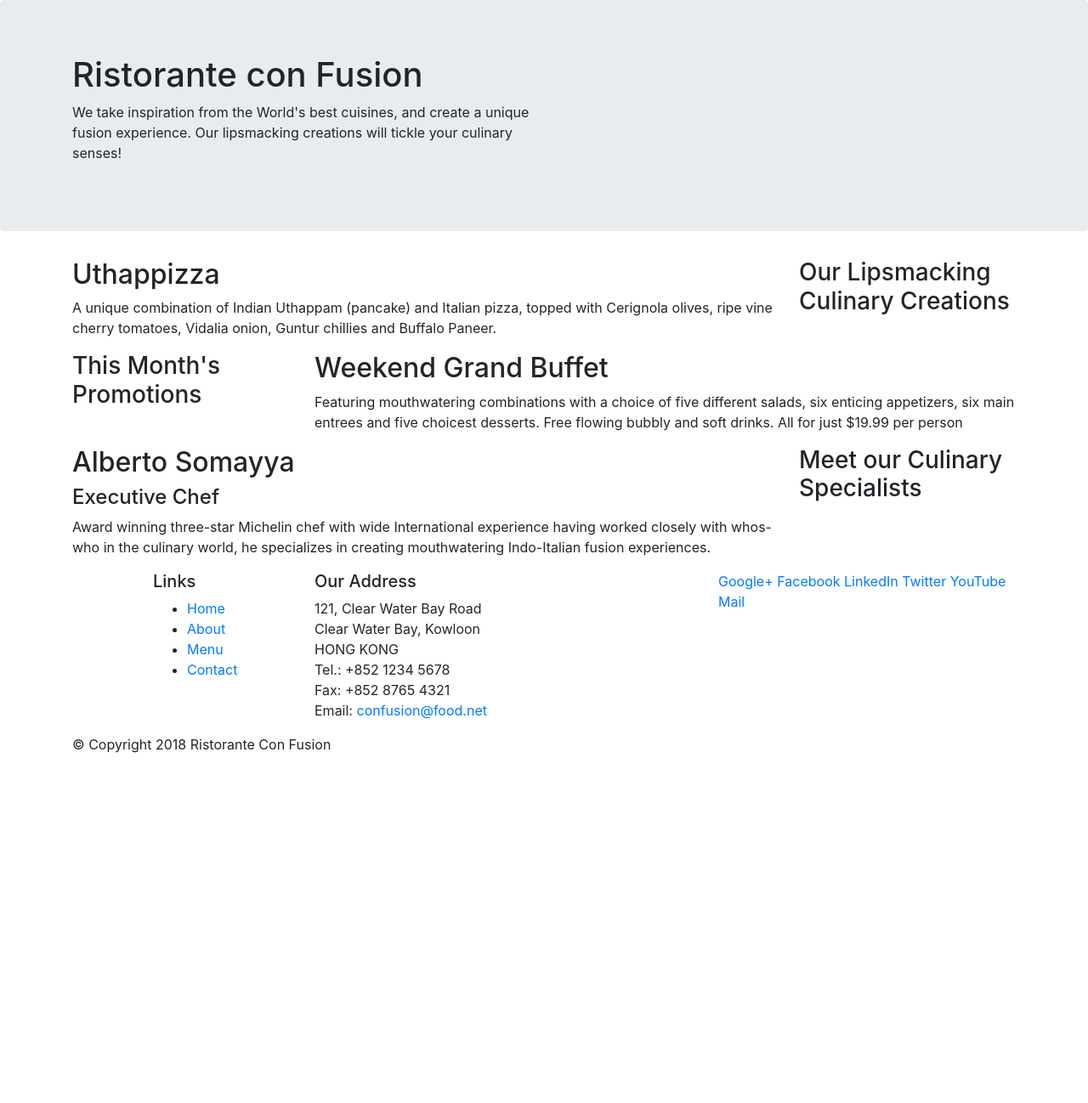
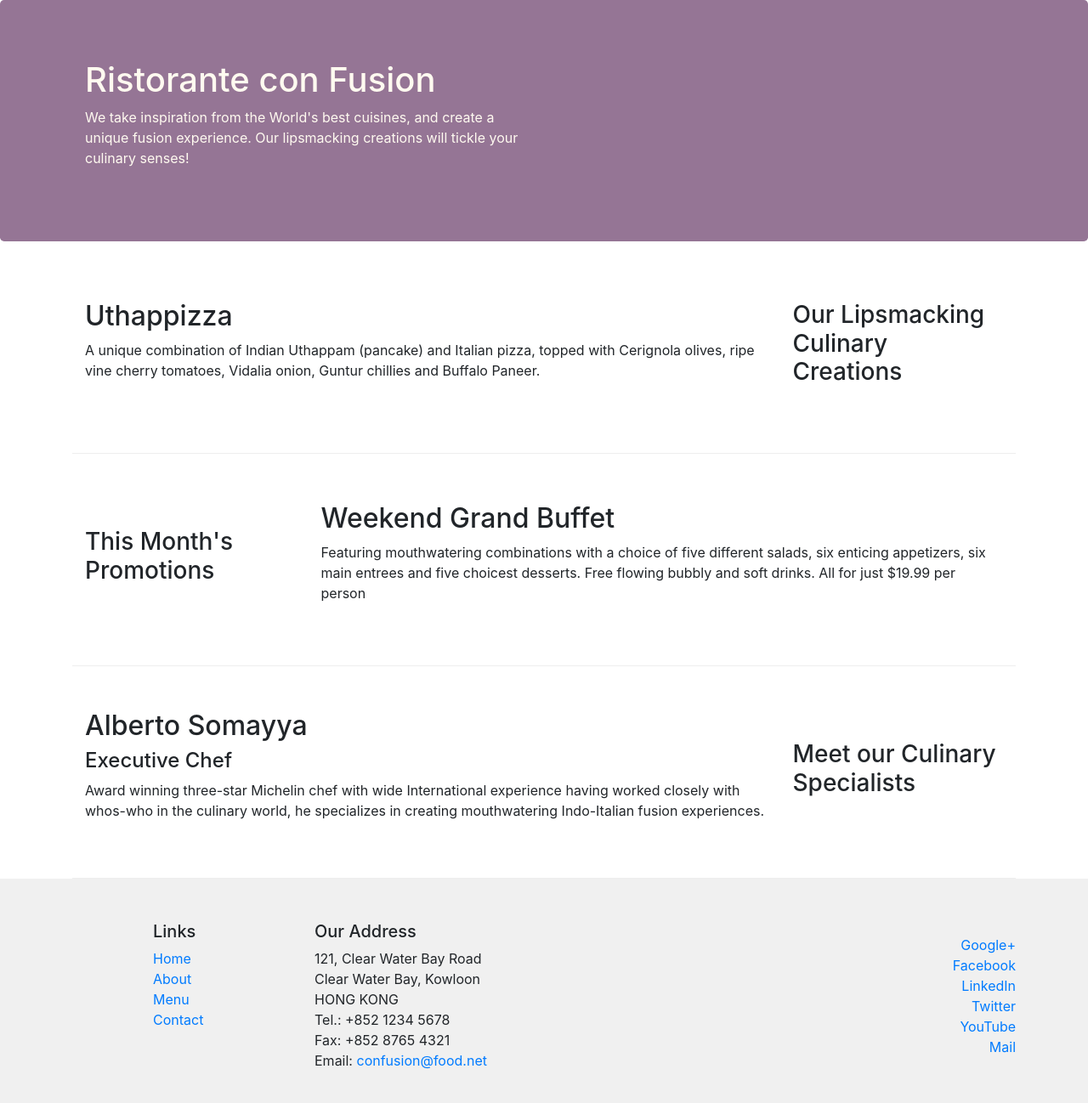
Before and after one commit to dh711/coursera-bootstrap, a website: page index.html in a window 1280 px wide. Shown: the top 1298 px of the page at 85% size. Before the commit the page ends 904 px from the top, so only its background shows below. Drawn offline with nearby package versions, Linux system fonts and the light colour scheme.

Commit message:
added custom styles.

```diff
--- /dev/null
+++ b/css/styles.css
@@ -0,0 +1,39 @@
+* {
+    font-family: Inter, sans-serif;
+}
+
+.row-header {
+    margin: 0px auto;
+    padding: 0px auto;
+}
+
+.row-content {
+    margin: 0px auto;
+    padding: 50px 0px 50px 0px;
+    border-bottom: 1px ridge;
+    min-height: 250px;
+}
+
+.footer {
+    background-color: #f0f0f0;
+    margin: 0px auto;
+    padding: 50px 0px 20px 0px;
+}
+
+.jumbotron {
+    padding: 70px 30px 70px 30px;
+    margin: 0 auto;
+    background-color: #957595;
+    color: floralwhite;
+}
+
+.address {
+    font-size: 80%;
+    margin: 0 auto;
+    color: #0f0f0f;
+}
+
+.copyright {
+    margin-top: 25px;
+    font-size: 80%;
+}
--- a/index.html
+++ b/index.html
@@ -14,13 +14,15 @@
             rel="stylesheet"
             href="node_modules/bootstrap/dist/css/bootstrap.min.css"
         />
+        <link rel="stylesheet" href="./css/styles.css" />
+
         <title>Ristorante Con Fusion</title>
     </head>
 
     <body>
         <header class="jumbotron">
             <div class="container">
-                <div class="row">
+                <div class="row row-header">
                     <div class="col-12 col-sm-6">
                         <h1>Ristorante con Fusion</h1>
                         <p>
@@ -36,7 +38,7 @@
         </header>
 
         <div class="container">
-            <div class="row">
+            <div class="row row-content align-items-center">
                 <div class="col-12 col-sm-4 order-sm-last col-md-3">
                     <h3>Our Lipsmacking Culinary Creations</h3>
                 </div>
@@ -51,7 +53,7 @@
                 </div>
             </div>
 
-            <div class="row">
+            <div class="row row-content align-items-center">
                 <div class="col-12 col-sm-4 col-md-3">
                     <h3>This Month's Promotions</h3>
                 </div>
@@ -66,7 +68,7 @@
                 </div>
             </div>
 
-            <div class="row">
+            <div class="row row-content align-items-center">
                 <div class="col-12 col-sm-4 order-sm-last col-md-3">
                     <h3>Meet our Culinary Specialists</h3>
                 </div>
@@ -83,12 +85,12 @@
             </div>
         </div>
 
-        <footer class="">
+        <footer class="footer">
             <div class="container">
                 <div class="row">
                     <div class="col-4 offset-1 col-sm-2">
                         <h5>Links</h5>
-                        <ul>
+                        <ul class="list-unstyled">
                             <li><a href="#">Home</a></li>
                             <li><a href="#">About</a></li>
                             <li><a href="#">Menu</a></li>
@@ -109,20 +111,35 @@
                             >
                         </address>
                     </div>
-                    <div class="col-12 col-sm-4">
-                        <div>
-                            <a href="http://google.com/+">Google+</a>
-                            <a href="http://www.facebook.com/profile.php?id="
-                                >Facebook</a
-                            >
-                            <a href="http://www.linkedin.com/in/">LinkedIn</a>
-                            <a href="http://twitter.com/">Twitter</a>
-                            <a href="http://youtube.com/">YouTube</a>
-                            <a href="mailto:">Mail</a>
+                    <div class="col-12 col-sm-4 align-self-center">
+                        <div class="text-right">
+                            <ul class="list-unstyled">
+                                <li>
+                                    <a href="http://google.com/+">Google+</a>
+                                </li>
+                                <li>
+                                    <a
+                                        href="http://www.facebook.com/profile.php?id="
+                                        >Facebook</a
+                                    >
+                                </li>
+                                <li>
+                                    <a href="http://www.linkedin.com/in/"
+                                        >LinkedIn</a
+                                    >
+                                </li>
+                                <li>
+                                    <a href="http://twitter.com/">Twitter</a>
+                                </li>
+                                <li>
+                                    <a href="http://youtube.com/">YouTube</a>
+                                </li>
+                                <li><a href="mailto:">Mail</a></li>
+                            </ul>
                         </div>
                     </div>
                 </div>
-                <div class="row">
+                <div class="row justify-content-center copyright">
                     <div class="col-auto">
                         <p>© Copyright 2018 Ristorante Con Fusion</p>
                     </div>
```
